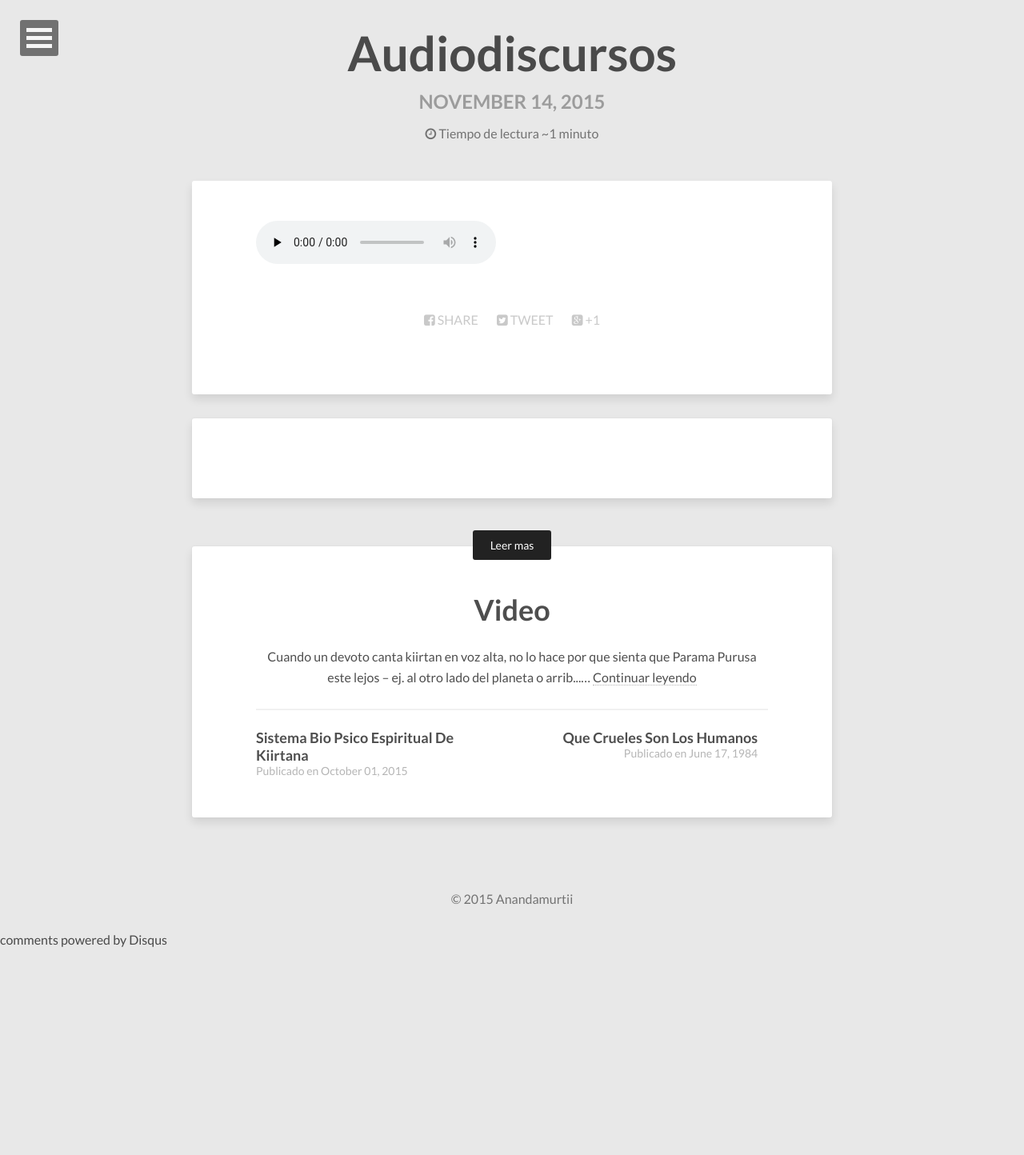
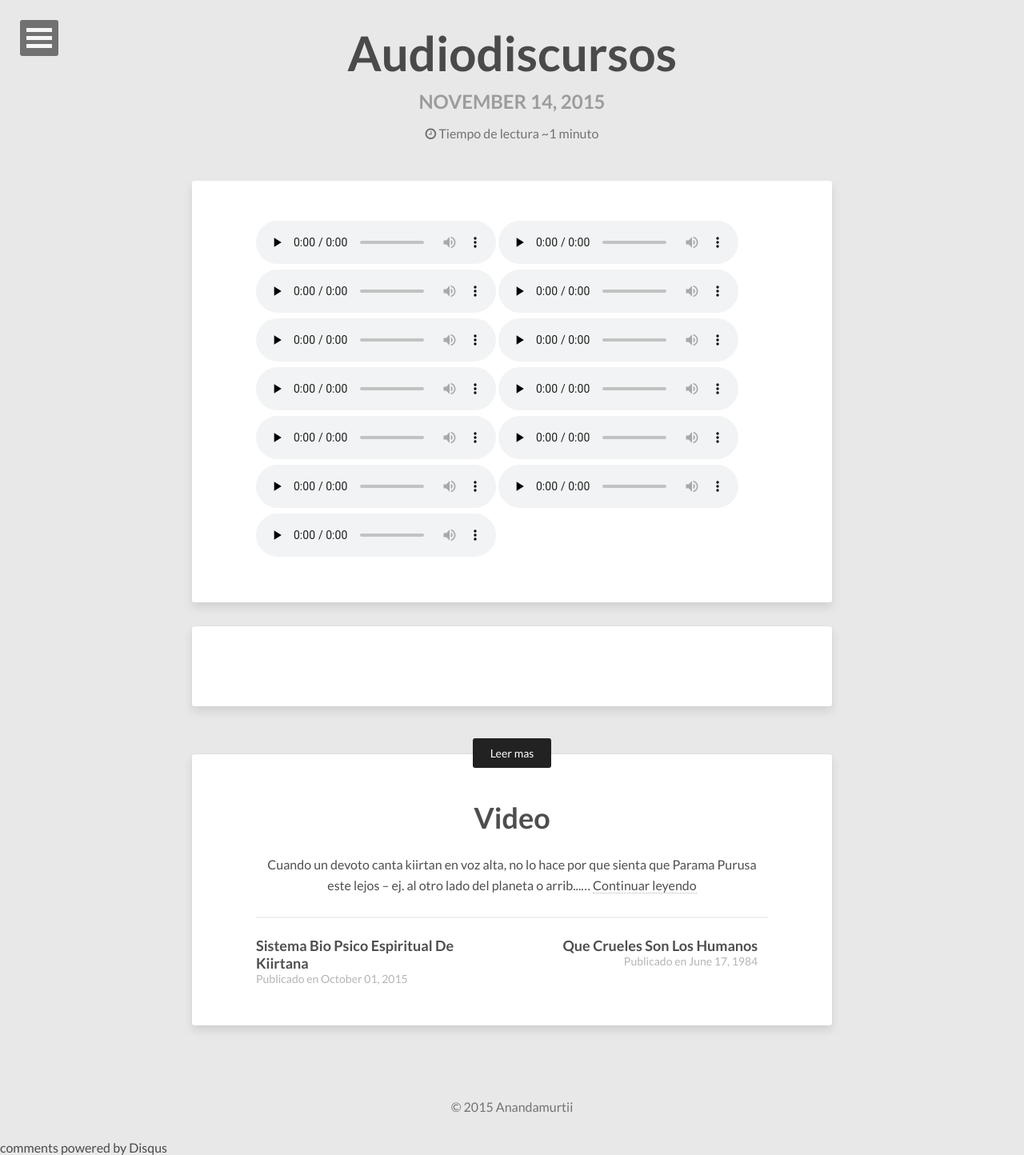
Before and after one commit to anandamurtiidiscursos/anandamurtiidiscursos.github.io, a Jekyll site: the page built from _posts/2015-11-14-Audiodiscursos.html, in a window 1280 px wide. Shown: the whole page at 80% size. Built offline with Jekyll 4.4.1, drawn with Linux system fonts in a browser that asks for light colours; nearby versions of some CDN libraries; comment, search, counter and statistics services are not loaded; before the commit the page ends 1184 px from its top, so only the background shows below that.

Commit message:
Updated 2015-11-14-Audiodiscursos.html

```diff
--- a/_posts/2015-11-14-Audiodiscursos.html
+++ b/_posts/2015-11-14-Audiodiscursos.html
@@ -5,14 +5,26 @@ layout: post
 
 
 
+<audio src="http://anandamurtiidiscursos.hol.es/Audios/audios/A%27TMAN,%20PARAMA%27TMAN%20Y%20SA%27DHANA%27.mp3"preload="none" controls></audio>
+<audio src="http://anandamurtiidiscursos.hol.es/Audios/audios/Autosugestion%20y%20Sugestion%20Externa.mp3"preload="none" controls></audio>
+<audio src="http://anandamurtiidiscursos.hol.es/Audios/audios/BHU%27TATATTVA,%20TANMA%27TRATATTVA%20E%20INDRIYATATTVA.mp3"preload="none" controls></audio>
+<audio src="http://anandamurtiidiscursos.hol.es/Audios/audios/Como%20debe%20un%20devoto%20comportarse.mp3"preload="none" controls></audio>
+<audio src="http://anandamurtiidiscursos.hol.es/Audios/audios/Completa%20Tu%20Trabajo%20Con%20Este%20Cuerpo%20Solamente.mp3"preload="none" controls></audio>
+<audio src="http://anandamurtiidiscursos.hol.es/Audios/audios/EL%20LUGAR%20DE%20LOS%20SADVIPRAS%20EN%20EL%20SAMA%27JA%20CAKRA.mp3"preload="none" controls></audio>
+<audio src="http://anandamurtiidiscursos.hol.es/Audios/audios/GLOSARIO.mp3"preload="none" controls></audio>
+<audio src="http://anandamurtiidiscursos.hol.es/Audios/audios/KOS%27A%20Consciencia%20es%20la%20subjetividad%20suprema.mp3"preload="none" controls></audio>
+<audio src="http://anandamurtiidiscursos.hol.es/Audios/audios/Kaola%20and%20Maha%cc%81kaola%20Published%20in%20A%cc%81nanda.mp3"preload="none" controls></audio>
+<audio src="http://anandamurtiidiscursos.hol.es/Audios/audios/LA%20CREACION%20DEL%20UNIVERSO.mp3"preload="none" controls></audio>
+<audio src="http://anandamurtiidiscursos.hol.es/Audios/audios/LA%20HERMANDAD%20C%c3%93SMICA.mp3"preload="none" controls></audio>
+<audio src="http://anandamurtiidiscursos.hol.es/Audios/audios/MENTE,%20PRA%27N%27ENDRIYA%20Y%20VRTTIl.mp3"preload="none" controls></audio>
+<audio src="http://anandamurtiidiscursos.hol.es/Audios/audios/PARALELISMO%20PSICO-ESPIRITUAL.mp3"preload="none" controls></audio>
+<audio src="http://anandamurtiidiscursos.hol.es/Audios/audios/Pranama%20Mantra.mp3"> Pranama Mantra.mp3</a></li>
+<audio src="http://anandamurtiidiscursos.hol.es/Audios/audios/Pran%cc%81ipa%cc%81tena%20Pariprashnena%20Sevaya%cc%81.mp3"preload="none" controls></audio>
+<audio src="http://anandamurtiidiscursos.hol.es/Audios/audios/Pratisaincara%20y%20Manah.mp3"preload="none" controls></audio>
+<audio src="http://anandamurtiidiscursos.hol.es/Audios/audios/Que%20crueles%20son%20los%20humanos%20guiados%20por%20sus%20propios%20intereses.mp3"preload="none"
 
-
-
-
-
-
-
-
-
-
-<audio src="http://anandamurtiidiscursos.hol.es/Audios/audios/GLOSARIO.mp3" preload="none" controls></audio>
+controls></audio>
+<audio src="http://anandamurtiidiscursos.hol.es/Audios/audios/SAINCARA%20Y%20PRA%27N%27A%27H.mp3"preload="none" controls></audio>
+<audio src="http://anandamurtiidiscursos.hol.es/Audios/audios/Sistema%20biopsico-espiritual%20de%20kiirtan.mp3"preload="none" controls></audio>
+<audio src="http://anandamurtiidiscursos.hol.es/Audios/audios/Una%20Guia%20Para%20La%20Conducta%20Humana.mp3"preload="none" controls></audio>
+<audio src="http://anandamurtiidiscursos.hol.es/Audios/audios/VIDA,%20MUERTE%20Y%20SAM%27SKA%27RA.mp3"preload="none" controls></audio>
```
